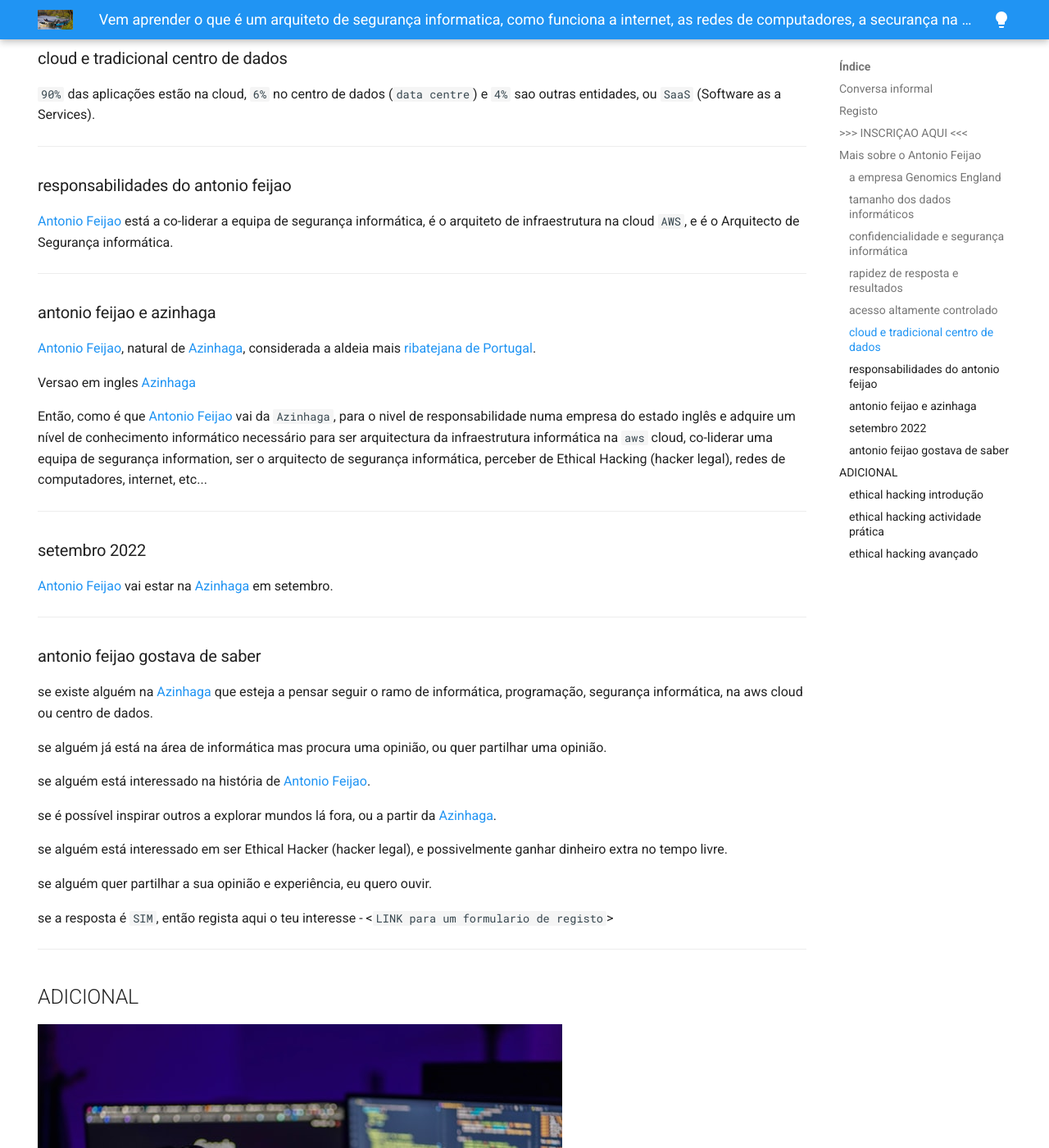
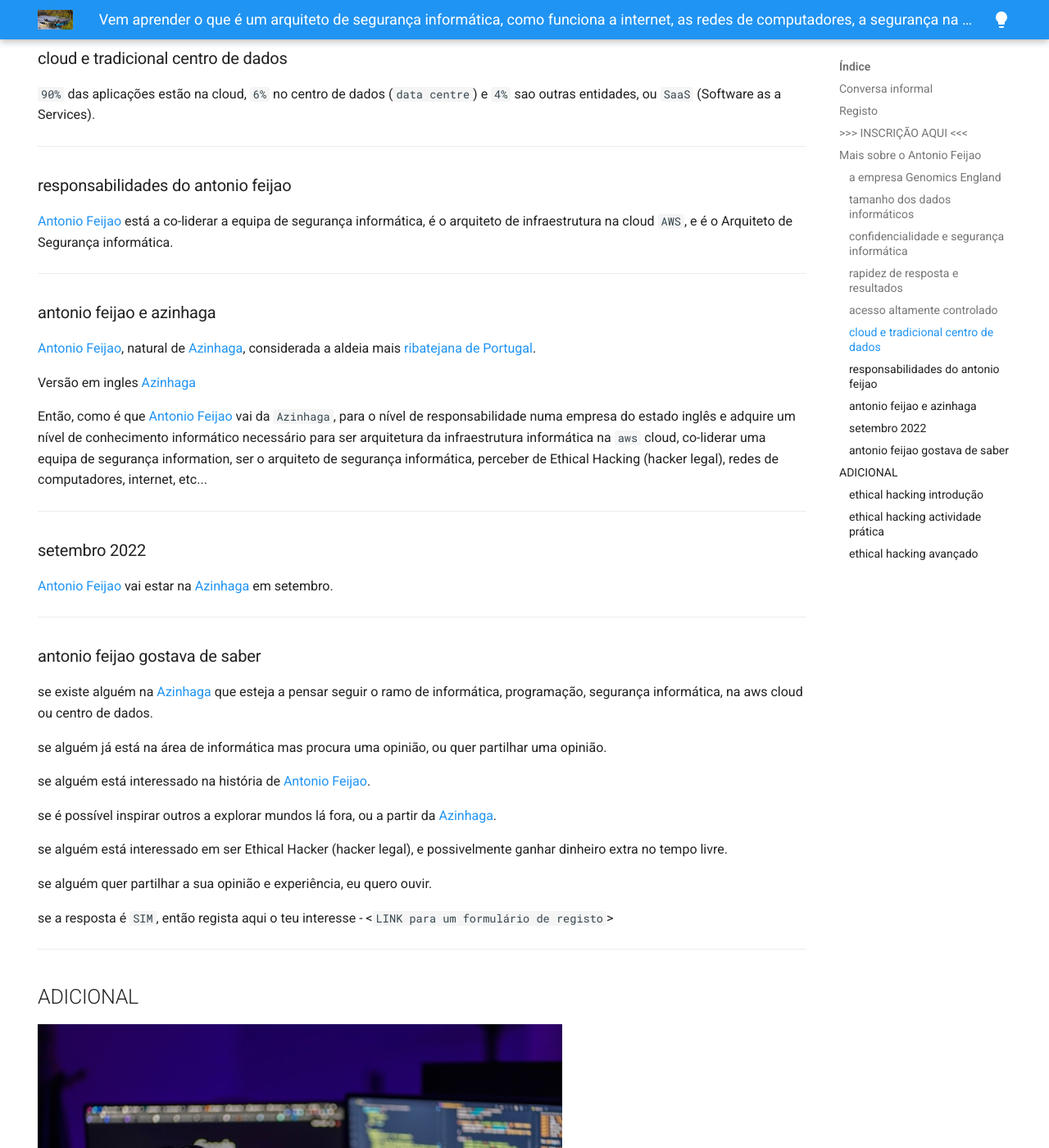
Before and after one commit to AntonioFeijaoUK/www-azinhaga-digital, an MkDocs documentation site: the page built from docs/eventos/antonio/index.md, in a window 1280 px wide and 1400 px high, scrolled down 4044 px. Shown: the whole window at 82% size. Built offline with MkDocs 1.6.1 and Material for MkDocs 9.7.7, drawn with Linux system fonts in a browser that asks for light colours; some of the changed text lies outside the part shown.

Commit message:
minor spell check corrections.

```diff
--- a/docs/eventos/antonio/index.md
+++ b/docs/eventos/antonio/index.md
@@ -1,7 +1,7 @@
 ---
-title: Vem aprender o que é um arquiteto de segurança informatica, como funciona a internet, as redes de computadores, a securança na cloud, python, javascript, linux, servidores, etical hacking, hacking legalmente, programaçao, e mais...
+title: Vem aprender o que é um arquiteto de segurança informática, como funciona a internet, as redes de computadores, a segurança na cloud, python, javascript, linux, servidores, ethical hacking, hacking legalmente, programação front-end ou backend, e mais...
 
-description: Antonio Feijao cyber security arcquitect
+description: Antonio Feijao cyber security arquiteto
 
 # search:
 #   exclude: true
@@ -46,7 +46,7 @@
 
 Como pôr uma `página na internet`?
 
-...e a securança na `cloud`?
+...e a segurança na `cloud`?
 
 O que é `python`, `javascript`?
 
@@ -73,7 +73,7 @@
 `Data e local` - No primeiro fim de semana de Setembro 2022, data e local na Azinhaga por confirmar.
 
 !!! important "Regista o teu interesse em participar"
-    ## `>>>` [INSCRIÇAO AQUI](https://forms.gle/p8zU9m7DFQHio9gj6) `<<<`
+    ## `>>>` [INSCRIÇÃO AQUI](https://forms.gle/p8zU9m7DFQHio9gj6) `<<<`
 
 
 ----
@@ -138,7 +138,7 @@
 
 ### responsabilidades do antonio feijao
 
-[Antonio Feijao](https://www.linkedin.com/in/antoniofeijaouk) está a co-liderar a equipa de segurança informática, é o arquiteto de infraestrutura na cloud `AWS`, e é o Arquitecto de Segurança informática.
+[Antonio Feijao](https://www.linkedin.com/in/antoniofeijaouk) está a co-liderar a equipa de segurança informática, é o arquiteto de infraestrutura na cloud `AWS`, e é o Arquiteto de Segurança informática.
 
 ----
 
@@ -146,9 +146,9 @@
 
 [Antonio Feijao](https://www.linkedin.com/in/antoniofeijaouk), natural de [Azinhaga](https://www.freguesiadeazinhaga.pt/), considerada a aldeia mais [ribatejana de Portugal](https://pt.wikipedia.org/wiki/Azinhaga_(Goleg%C3%A3)).
 
-Versao em ingles [Azinhaga](https://en.wikipedia.org/wiki/Azinhaga)
+Versão em ingles [Azinhaga](https://en.wikipedia.org/wiki/Azinhaga)
 
-Então, como é que [Antonio Feijao](https://www.linkedin.com/in/antoniofeijaouk) vai da `Azinhaga`, para o nivel de responsabilidade numa empresa do estado inglês e adquire um nível de conhecimento informático necessário para ser arquitectura da infraestrutura informática na `aws` cloud, co-liderar uma equipa de segurança information, ser o arquitecto de segurança informática, perceber de Ethical Hacking (hacker legal), redes de computadores, internet, etc...
+Então, como é que [Antonio Feijao](https://www.linkedin.com/in/antoniofeijaouk) vai da `Azinhaga`, para o nível de responsabilidade numa empresa do estado inglês e adquire um nível de conhecimento informático necessário para ser arquitetura da infraestrutura informática na `aws` cloud, co-liderar uma equipa de segurança information, ser o arquiteto de segurança informática, perceber de Ethical Hacking (hacker legal), redes de computadores, internet, etc...
 
 ----
 
@@ -172,7 +172,7 @@
 
 se alguém quer partilhar a sua opinião e experiência, eu quero ouvir.
 
-se a resposta é `SIM`, então regista aqui o teu interesse - <`LINK para um formulario de registo`>
+se a resposta é `SIM`, então regista aqui o teu interesse - <`LINK para um formulário de registo`>
 
 ----
 
@@ -189,17 +189,17 @@
 tens um portátil e gostarias de praticar ou aprender mais sobre:
 
 redes informáticas, redes ip, IPv4, IPv6, DNS, DHCP, VLAN, Routing...
-Linux, Ubuntu, Debian, Centos, Redhat, webserver, databases...
-programacao, bash-scripting, python, javascript...
+Linux, Ubuntu, Debian, Centos, Redhat, web-server, databases...
+programação, bash-scripting, python, javascript...
 AWS cloud...
 
 ### ethical hacking avançado
 
 já tens alguma experiência e gostarias de praticar ou aprender mais sobre:
 
-encriptacao, encoding, hashing, MD5, SHA<1|256|512>, AES256, AES512, base64, ...
+encriptação, encoding, hashing, MD5, SHA<1|256|512>, AES256, AES512, base64, ...
 inspeção de pacotes na rede, tcpdump, wireshark,...
-autenticacao, Auth0, ..
+autenticação, Auth0, ..
 hck legal, red-team, blue-team
 quantum ...
 
--- a/mkdocs.yml
+++ b/mkdocs.yml
@@ -4,7 +4,7 @@
 site_author: Antonio Feijao UK
 site_description: >-
   Azinhaga Digital, para um futuro mais digital.
-  Aprender fazendo, linux, it security, networking, containers, aws, cloud, pentesting, e mais...
+  Aprender fazendo, linux, it security, networking, containers, aws, cloud, pen-testing, e mais...
 
 
 # Copyright
```
Also changed, not shown: other parts of docs/eventos/antonio/index.md (+4 -4 lines), docs/contacto.md (+1 -1 lines), docs/eventos/index.md (+1 -1 lines), docs/index.md (+2 -2 lines), docs/sobre.md (+2 -2 lines).
